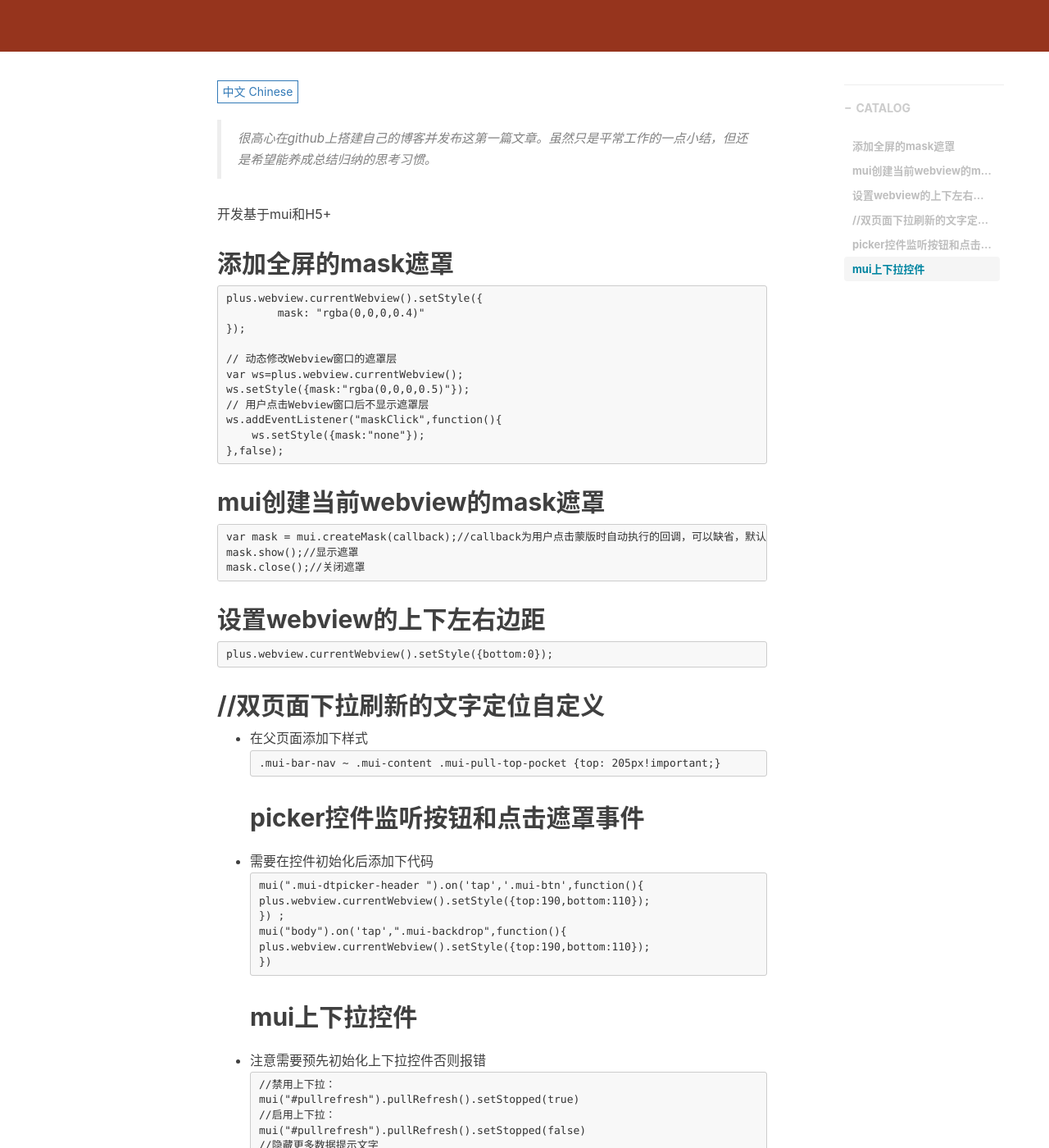
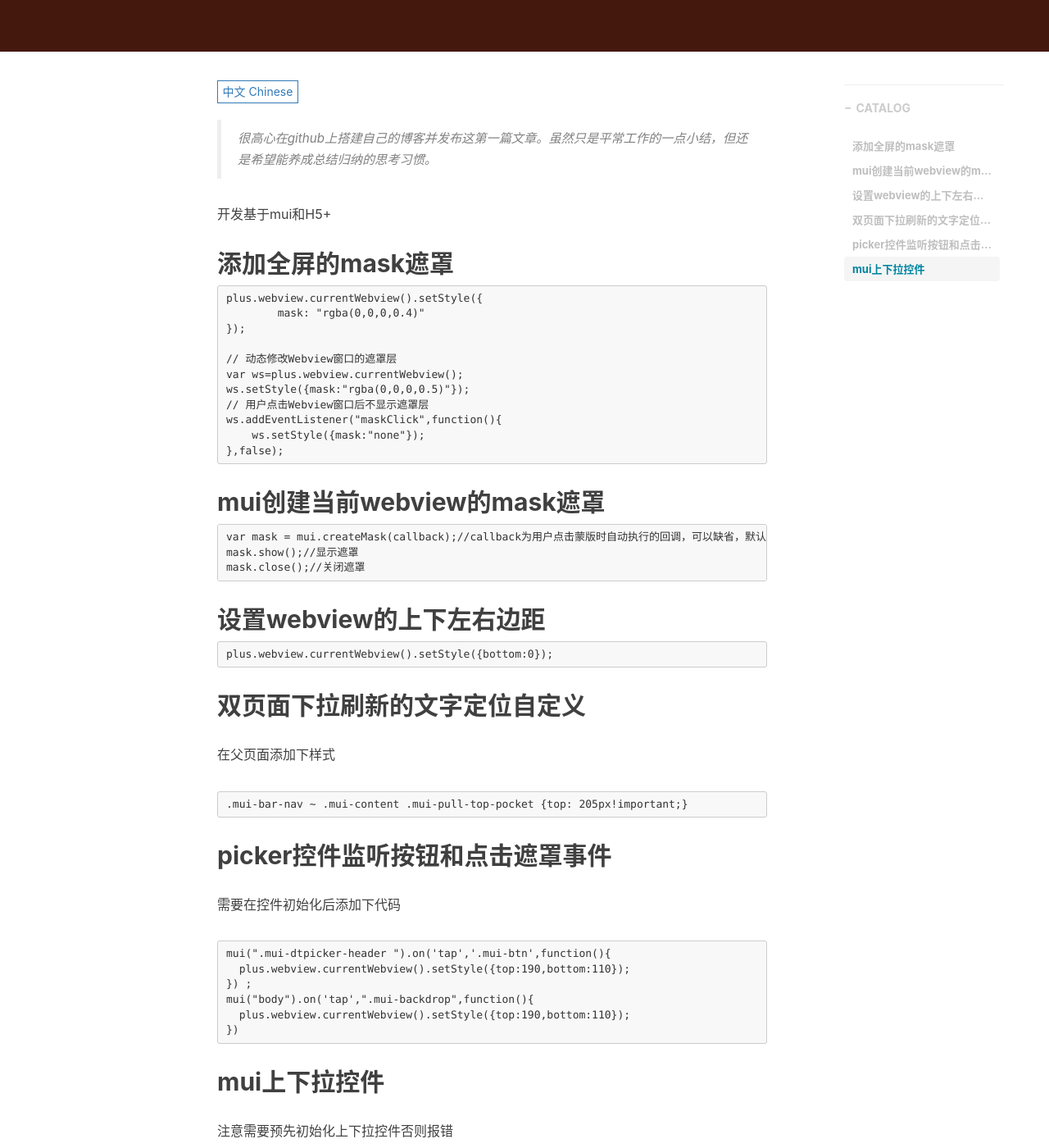
Before and after one commit to Lvlanqiu/Lvlanqiu.github.io, a Jekyll site: the page built from _posts/2018-08-05-wheels-about-mui.markdown, in a window 1280 px wide and 1400 px high, scrolled down 520 px. Shown: the whole window at 82% size. Built offline with Jekyll 4.4.1, drawn with Linux system fonts in a browser that asks for light colours; nearby versions of some CDN libraries; comment, search, counter and statistics services are not loaded.

Commit message:
style edit

````diff
--- a/_includes/posts/2018-08-05-wheels-about-mui/zh.md
+++ b/_includes/posts/2018-08-05-wheels-about-mui/zh.md
@@ -29,13 +29,13 @@ mask.close();//关闭遮罩
 ```
 plus.webview.currentWebview().setStyle({bottom:0});
 ```
-## //双页面下拉刷新的文字定位自定义
-- 在父页面添加下样式
+## 双页面下拉刷新的文字定位自定义
+在父页面添加下样式
 ```
 .mui-bar-nav ~ .mui-content .mui-pull-top-pocket {top: 205px!important;}
 ```
 ## picker控件监听按钮和点击遮罩事件
-- 需要在控件初始化后添加下代码
+需要在控件初始化后添加下代码
 ```
 mui(".mui-dtpicker-header ").on('tap','.mui-btn',function(){
   plus.webview.currentWebview().setStyle({top:190,bottom:110});
@@ -45,7 +45,7 @@ mui("body").on('tap',".mui-backdrop",function(){
 })
 ```
 ## mui上下拉控件
-- 注意需要预先初始化上下拉控件否则报错
+注意需要预先初始化上下拉控件否则报错
 ```
 //禁用上下拉：
 mui("#pullrefresh").pullRefresh().setStopped(true)
````
Also changed, not shown: img/in-post/post-mycode-mui/blue.jpg, img/in-post/post-mycode-mui/orange.jpg.
